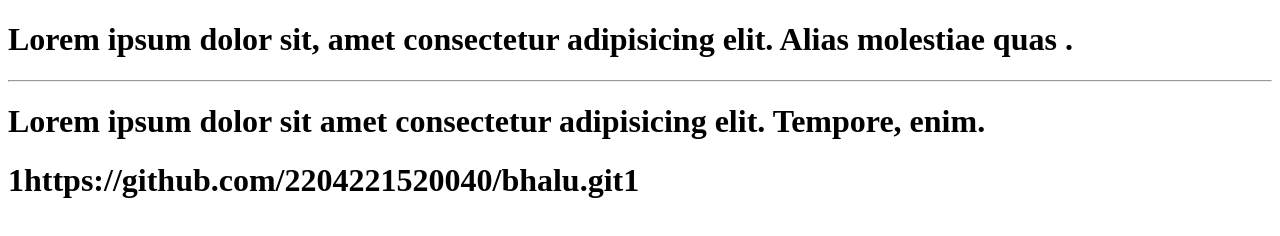
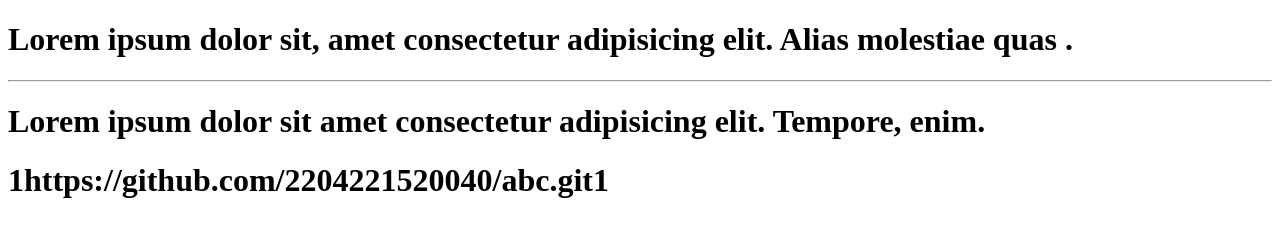
Before and after one commit to 2204221520041/bhalu, a plain HTML site: page index.html in a window 1280 px wide. Drawn offline with Linux system fonts and the light colour scheme.

Commit message:
Update index.html

```diff
--- a/index.html
+++ b/index.html
@@ -11,6 +11,6 @@
     <h1>
         Lorem ipsum dolor sit amet consectetur adipisicing elit. Tempore, enim.
     </h1>
-    <h1>1https://github.com/2204221520040/bhalu.git1</h1>
+    <h1>1https://github.com/2204221520040/abc.git1</h1>
 </body>
 </html>
```
